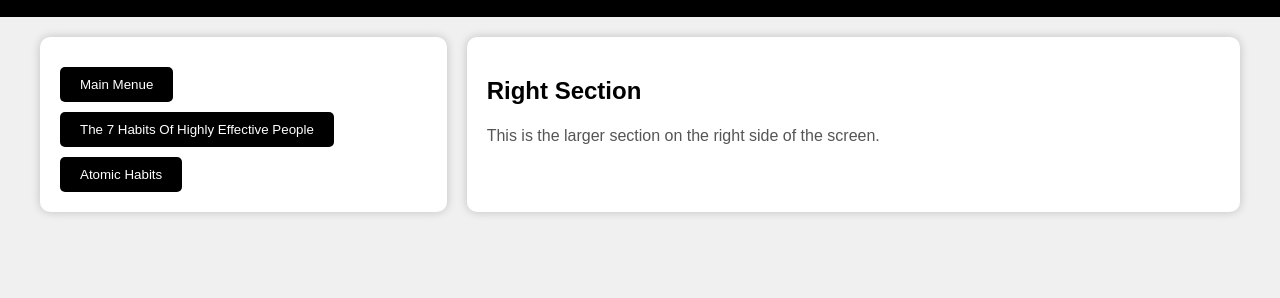
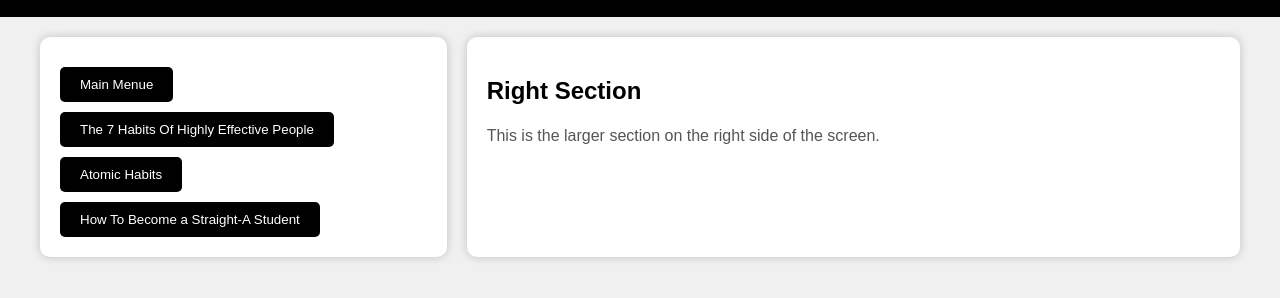
Before and after one commit to AaryanNanda1/AaryanNanda1.github.io, a plain HTML site: page index.html in a window 1280 px wide. Shown: the part 82-380 px from the top of the page. Drawn offline with Linux system fonts and the light colour scheme.

Commit message:
Update index.html

```diff
--- a/index.html
+++ b/index.html
@@ -107,6 +107,7 @@
                         <button id="MainMenueButton">Main Menue</button>
                         <button id="7HabbitsButton">The 7 Habits Of Highly Effective People</button>
                         <button id="AtomicHabbitsButton">Atomic Habits</button>
+                        <button id="Straight-A">How To Become a Straight-A Student</button>
                     </div>
                 </div>
             </div>
```
